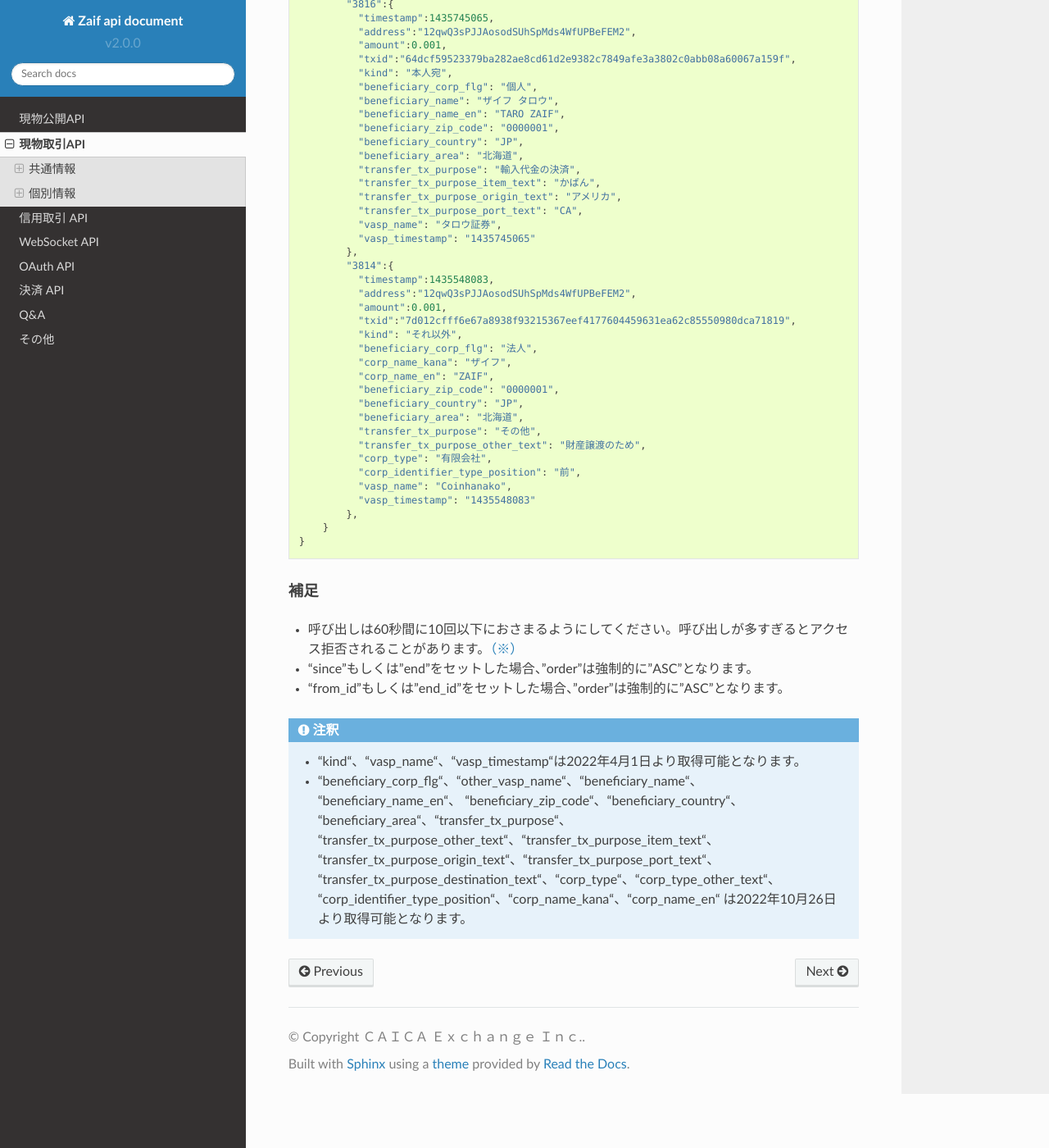
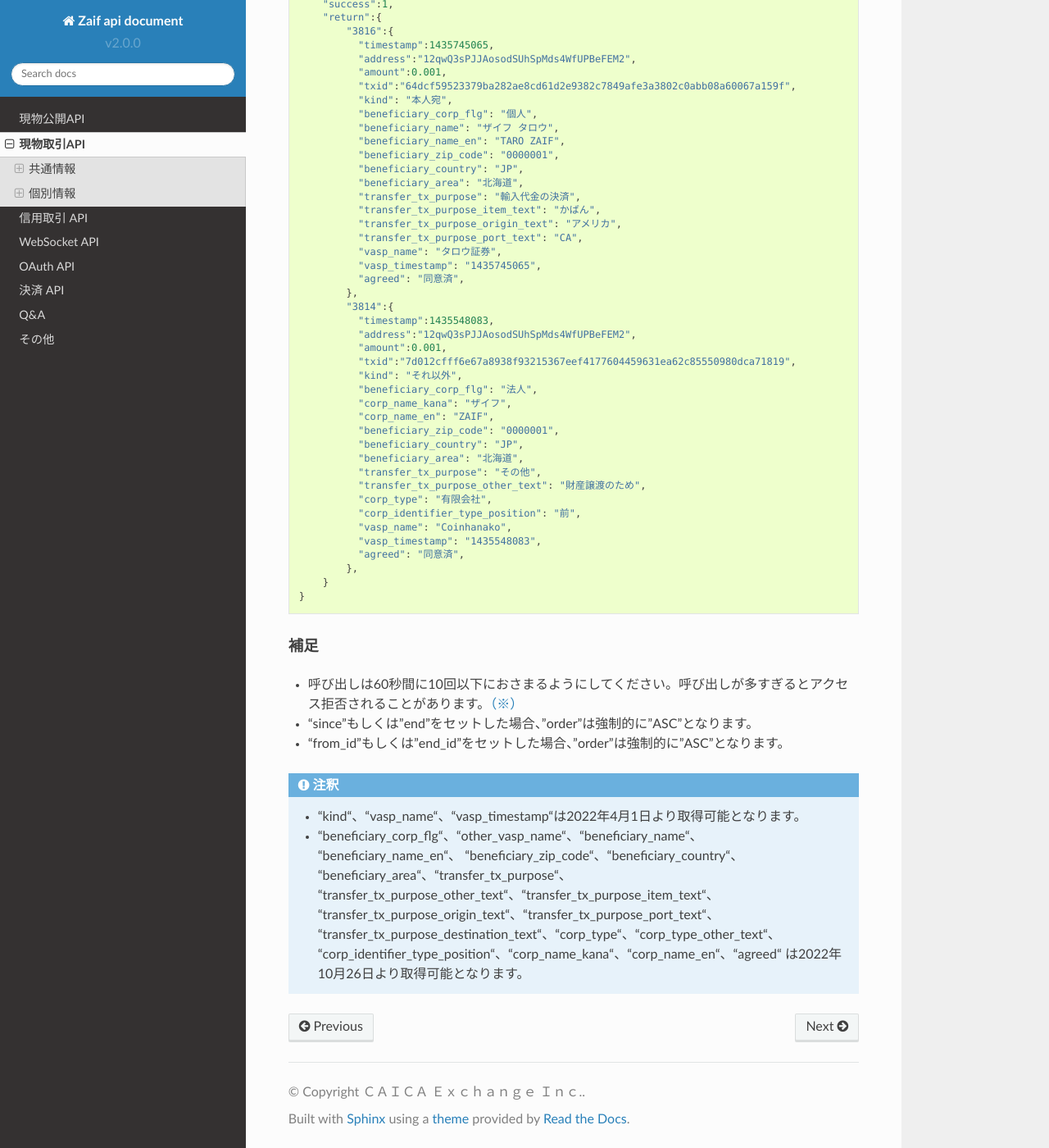
Before and after one commit to zaifdotjp/api-doc, a Sphinx documentation site: the page built from docs/TradingAPI.md, in a window 1280 px wide and 1400 px high, scrolled down 21359 px. Shown: the whole window at 82% size. Built offline with Sphinx 7.4.7 and the Read the Docs theme 2.0.0, drawn with Linux system fonts in a browser that asks for light colours.

Commit message:
Add files via upload

````diff
--- a/docs/TradingAPI.md
+++ b/docs/TradingAPI.md
@@ -968,6 +968,7 @@ corp_name_en                          送金先名称（アルファベット）
 vasp_master_id                        VASP情報ID                               str
 vasp_name                             送金先                                   str
 vasp_timestamp                        VASP情報登録日時                         UNIX_TIMESTAMP
+agreed                                同意状態                                 str
 ===================================== ======================================== ==============
 ```
 
@@ -992,7 +993,8 @@ vasp_timestamp                        VASP情報登録日時
           "transfer_tx_purpose_origin_text": "アメリカ",
           "transfer_tx_purpose_port_text": "CA",
           "vasp_name": "タロウ証券",
-          "vasp_timestamp": "1435745065"
+          "vasp_timestamp": "1435745065",
+          "agreed": "同意済",
         },
         "3814":{
           "timestamp":1435548083,
@@ -1011,7 +1013,8 @@ vasp_timestamp                        VASP情報登録日時
           "corp_type": "有限会社",
           "corp_identifier_type_position": "前",
           "vasp_name": "Coinhanako",
-          "vasp_timestamp": "1435548083"
+          "vasp_timestamp": "1435548083",
+          "agreed": "同意済",
         },
     }
 }
@@ -1027,5 +1030,5 @@ vasp_timestamp                        VASP情報登録日時
 
 ``` note::
     * “kind“、“vasp_name“、“vasp_timestamp“は2022年4月1日より取得可能となります。
-    * “beneficiary_corp_flg“、“other_vasp_name“、“beneficiary_name“、  “beneficiary_name_en“、  “beneficiary_zip_code“、“beneficiary_country“、  “beneficiary_area“、“transfer_tx_purpose“、  “transfer_tx_purpose_other_text“、“transfer_tx_purpose_item_text“、  “transfer_tx_purpose_origin_text“、“transfer_tx_purpose_port_text“、  “transfer_tx_purpose_destination_text“、“corp_type“、“corp_type_other_text“、  “corp_identifier_type_position“、“corp_name_kana“、“corp_name_en“  は2022年10月26日より取得可能となります。
+    * “beneficiary_corp_flg“、“other_vasp_name“、“beneficiary_name“、  “beneficiary_name_en“、  “beneficiary_zip_code“、“beneficiary_country“、  “beneficiary_area“、“transfer_tx_purpose“、  “transfer_tx_purpose_other_text“、“transfer_tx_purpose_item_text“、  “transfer_tx_purpose_origin_text“、“transfer_tx_purpose_port_text“、  “transfer_tx_purpose_destination_text“、“corp_type“、“corp_type_other_text“、  “corp_identifier_type_position“、“corp_name_kana“、“corp_name_en“、“agreed“  は2022年10月26日より取得可能となります。
 ```
````
